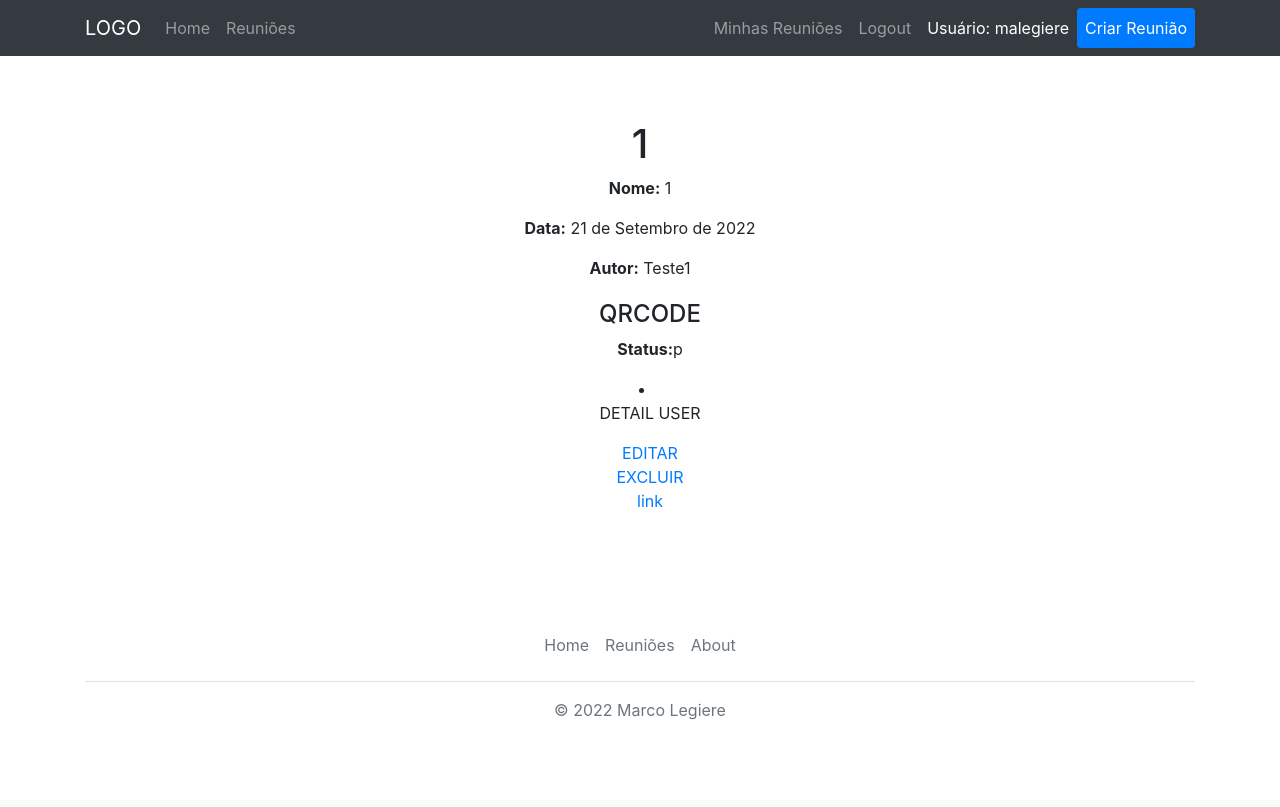
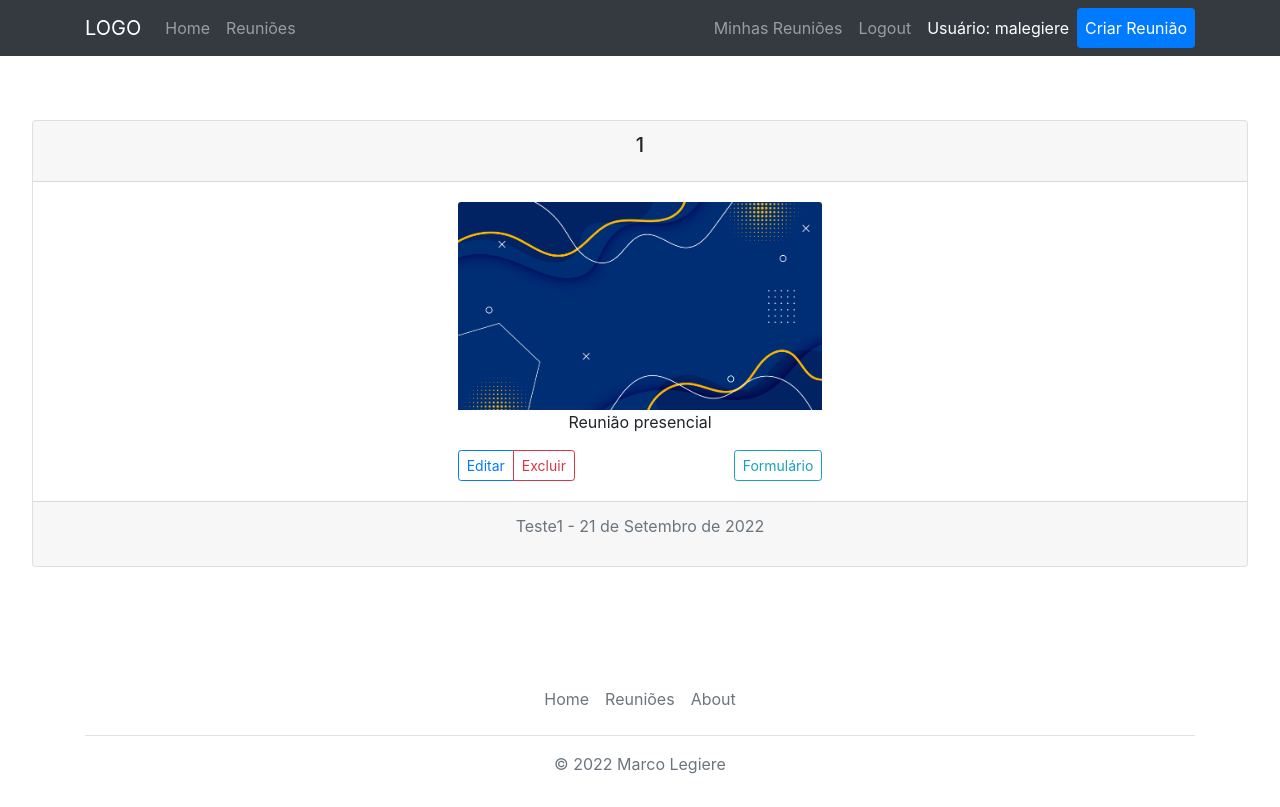
Before and after one commit to MarcoLegiere/PITII-LISTA-EVENTOS, a Django app: page /mymeetings/27259c7a-bcff-4df4-af67-7155ec5e9a44 in a window 1280 px wide. Shown: the top 807 px of the page. Before the commit the page ends 720 px from the top, so only its background shows below. Run offline with Django 4.2, Linux system fonts and the light colour scheme; a user stored in the database is signed in; data comes from the database, SQL or seed files in the repository; both versions use the stored data as it was after the commit; parts of the project's set-up code (start-up, migrations or seed data) failed here and were passed over; some libraries are stand-ins or nearby versions.

Commit message:
Pagina de detalhe da reunião

```diff
--- a/sitelist/polls/templates/polls/meeting_detail_borrowed_user.html
+++ b/sitelist/polls/templates/polls/meeting_detail_borrowed_user.html
@@ -1,25 +1,35 @@
 {% extends "base.html" %}
 
 {% block content %}
-  <h1>{{ meeting.name_meeting }}</h1>
 
-  <p><strong>Nome:</strong> {{ meeting.name_meeting }}</p>
+<div class="card text-center">
+    <div class="card-header">
+        <h5 class="card-title">{{ meeting }}</h5>
+    </div>
+    <div class="card-body col-md-4 rounded mx-auto d-block">
+        <img src="../static/img/Thumbnail.jpg" class="card-img-top" alt="Thumbnail">
+        {% if meeting.local == 'o' %}
+        <a class="card-text" href="{{ meeting.link }}">Link reunião</a>
+        {% else %}
+        <p>Reunião presencial</p>
+        {% endif %}
+        <div class="d-flex justify-content-between align-items-center">
+            <div class="btn-group">
+                <a href="{% url 'mymeeting_update' meeting.id%}" type="button"
+                   class="btn btn-sm btn-outline-primary">Editar</a>
+                <a href="{% url 'mymeeting_delete' meeting.id%}" type="button"
+                   class="btn btn-sm btn-outline-danger">Excluir</a>
+            </div>
 
-  <p><strong>Data:</strong> {{ meeting.date_meeting }}</p>
-  <p><strong>Autor:</strong> {{ meeting.author }}</p>
+                <div class="btn-group">
+                    <a href="{% url 'user' meeting.id%}" type="button"
+                       class="btn btn-sm btn-outline-info">Formulário</a>
+                </div>
 
-
-  <div style="margin-left:20px;margin-top:20px;display=flex">
-    <h4>QRCODE</h4>
-      <p><strong>Status:</strong>{{ meeting.local }}</p>
-      <li>
-          <a href="#"> </a>
-        <p>DETAIL USER</p>
-        <a href="{% url 'mymeeting_update' meeting.id%}">EDITAR</a><br>
-        <a href="{% url 'mymeeting_delete' meeting.id%}">EXCLUIR</a>
-      </li>
-
-    <a href="{% url 'user' meeting.id%}">link</a>
-
-  </div>
+        </div>
+    </div>
+    <div class="card-footer text-muted">
+        <p class="text-muted">{{ meeting.author }} - {{ meeting.date_meeting }}</p>
+    </div>
+</div>
 {% endblock %}
```
Also changed, not shown: sitelist/polls/templates/polls/meeting_detail.html (+19 -23 lines), sitelist/polls/templates/polls/meeting_list_borrowed_user.html (+14 -8 lines), sitelist/db.sqlite3.
